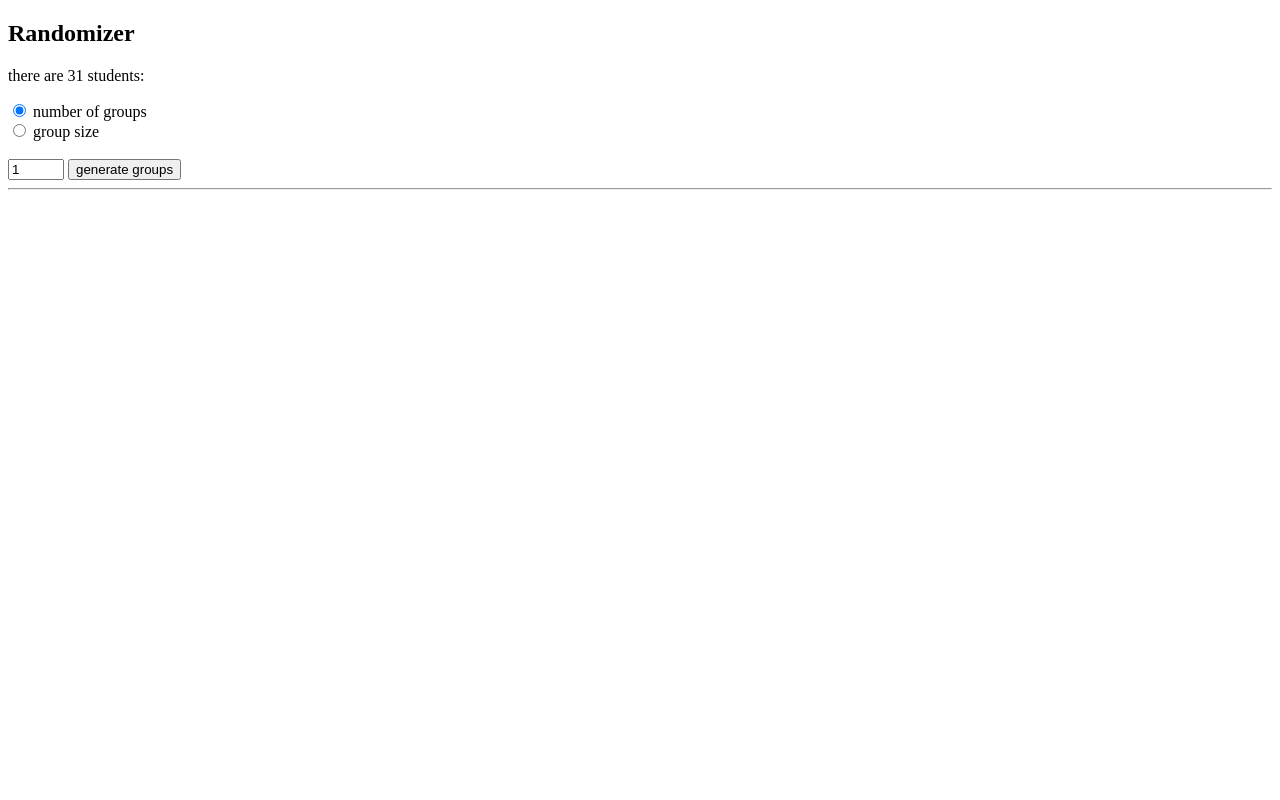
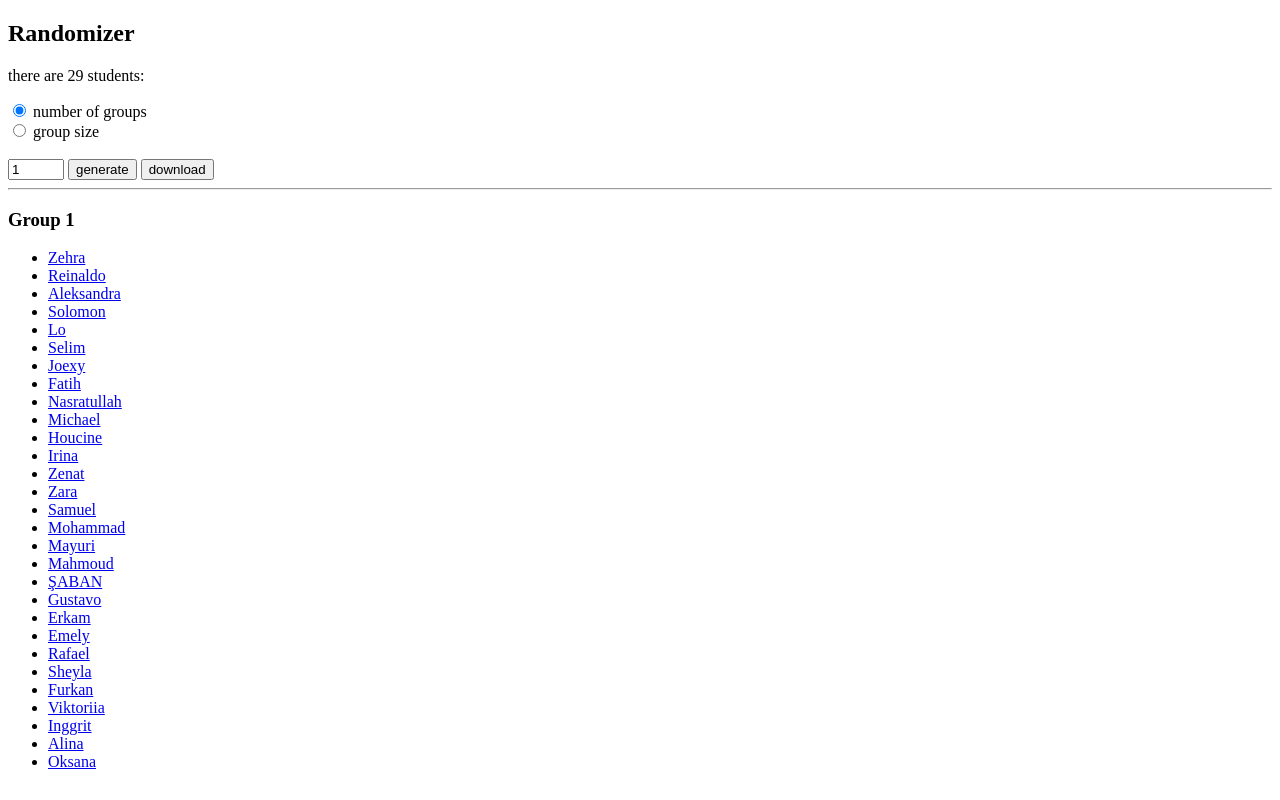
Before and after one commit to HackYourFutureBelgium/class-13-14, a website: page randomizer/index.html in a window 1280 px wide. Drawn offline with Linux system fonts and the light colour scheme.

Commit message:
download groups for UX/UI

```diff
--- a/admin/data/students.json
+++ b/admin/data/students.json
@@ -2,10 +2,6 @@
   {
     "name": "Aleksandra",
     "userName": "aleks2407"
-  },
-  {
-    "name": "Ali",
-    "userName": "AliAbouteir"
   },
   {
     "name": "Alina",
@@ -68,10 +64,6 @@
     "userName": "radwan-m"
   },
   {
-    "name": "Mukagatana",
-    "userName": "solsnge59"
-  },
-  {
     "name": "Nasratullah",
     "userName": "NasratullahHussaini"
   },
@@ -120,7 +112,7 @@
     "userName": "ZM102"
   },
   {
-    "name": "ŞABAN ",
+    "name": "ŞABAN",
     "userName": "sabanyelkenci"
   }
 ]
--- a/randomizer/index.html
+++ b/randomizer/index.html
@@ -15,22 +15,29 @@
         <input
           type="radio"
           name="sortType"
+          id="numberOf"
           value="numberOfGroups"
           checked="true"
         />
-        <label>number of groups</label>
+        <label for="numberOf">number of groups</label>
         <br />
-        <input type="radio" name="sortType" value="groupSize" />
-        <label>group size</label>
+        <input type="radio" id="sizeOf" name="sortType" value="groupSize" />
+        <label for="sizeOf">group size</label>
         <br />
         <br />
 
         <input type="number" value="0" name="number" min="0" />
-        <input type="button" value="generate groups" />
+        <input type="button" name="generate" value="generate" />
+        <input type="button" name="download" value="download" />
       </form>
       <hr />
       <div id="groups"></div>
     </div>
+
+    <script id="data">
+      const students = [];
+      const groups = [];
+    </script>
 
     <script id="logic">
       const shuffle = arr => {
@@ -101,7 +108,7 @@
                     ? `<li><a href="https://github.com/${student.userName}" target="_blank">${student.name}</a></li>`
                     : `<li>${student.name}</li>`
                 )
-                .reduce((all, next) => all + next)}` +
+                .reduce((all, next) => all + next, '')}` +
               `  </ul>` +
               `<div>`
           )
@@ -110,28 +117,78 @@
     </script>
 
     <script id="handlers">
-      const randomizeHandler = (students, groupsEl) => event => {
+      const randomizeHandler = groupsEl => event => {
         const target = event.target;
-        if (target.type !== 'button') {
+        if (target.name !== 'generate') {
           return;
         }
 
         const number = Number(target.form.number.value);
         const sortType = target.form.sortType.value;
 
-        const groups =
+        const newGroups =
           sortType === 'numberOfGroups'
             ? byNumberOfGroups(students, number)
             : byGroupSize(students, number);
 
-        groupsEl.innerHTML = renderGroups(groups);
+        groupsEl.innerHTML = renderGroups(newGroups);
+
+        while (groups.length !== 0) {
+          groups.pop();
+        }
+        for (const group of newGroups) {
+          groups.push(group);
+        }
+      };
+
+      const downloadGroups = event => {
+        const target = event.target;
+        if (target.name !== 'download') {
+          return;
+        }
+
+        const number = Number(target.form.number.value);
+        const sortType = target.form.sortType.value;
+
+        const filename =
+          sortType === 'groupSize'
+            ? `groups-of-${number}.txt`
+            : `${number}-groups.txt`;
+
+        const groupsText = groups.reduce(
+          (list, nextGroup, index) =>
+            list +
+            `\nGroup ${index + 1}\n` +
+            nextGroup.reduce(
+              (groupList, member) =>
+                `${groupList}  ${member.name}: ${member.userName}\n`,
+              ''
+            ),
+          ''
+        );
+
+        const element = document.createElement('a');
+        element.setAttribute('download', filename);
+        element.style.display = 'none';
+        element.setAttribute(
+          'href',
+          'data:text/plain;charset=utf-8,' + encodeURIComponent(groupsText)
+        );
+
+        document.body.appendChild(element);
+        element.click();
+        document.body.removeChild(element);
       };
     </script>
 
     <script id="init">
       fetch('../admin/data/students.json')
         .then(res => res.json())
-        .then(students => {
+        .then(loadedStudents => {
+          while (loadedStudents.length !== 0) {
+            students.push(loadedStudents.pop());
+          }
+
           document.getElementById(
             'number-of-students'
           ).innerHTML = `there are ${students.length} students:`;
@@ -150,10 +207,12 @@
           form.number.setAttribute('value', 1);
 
           const generateGroups = randomizeHandler(
-            students,
             document.getElementById('groups')
           );
           form.addEventListener('click', generateGroups);
+          form.addEventListener('click', downloadGroups);
+
+          form.generate.click();
         })
         .catch(err => {
           console.log(err);
```
